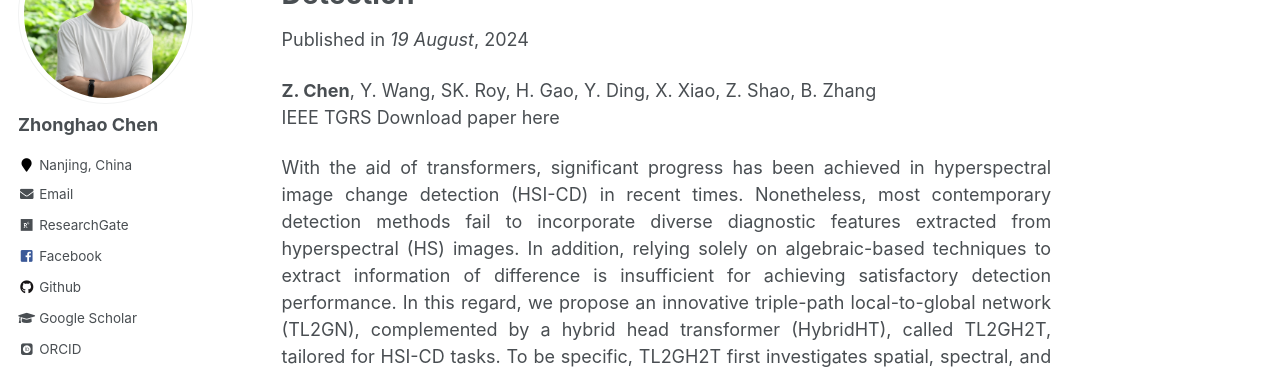
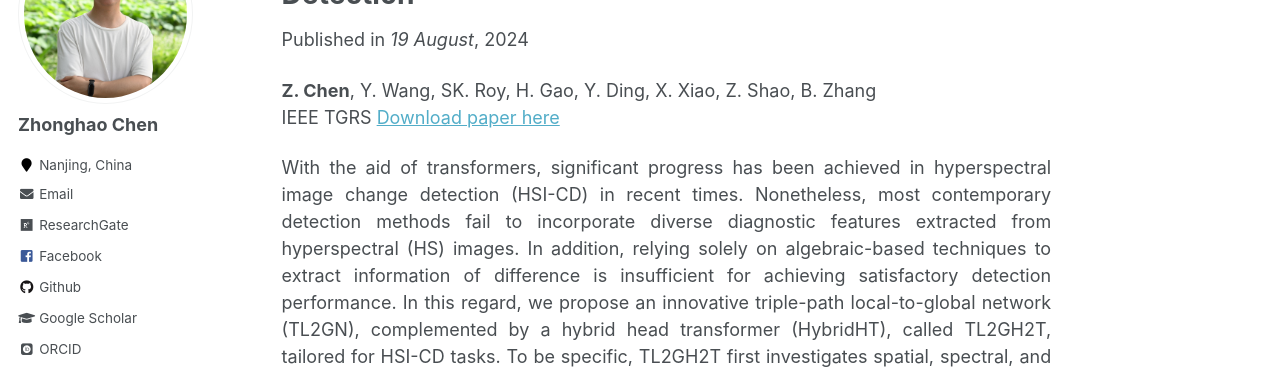
Before and after one commit to zhonghaochen/zhonghaochen.github.io, a Jekyll site: the page built from _publications/TL2GH²T: Triple-Path Local-to-Global Network With Hybrid Head Transformer for Hyperspectral Change Detection.md, in a window 1280 px wide and 1280 px high. Shown: the part 194-563 px from the top of the window. Built offline with Jekyll 4.4.1, drawn with Linux system fonts in a browser that asks for light colours; some web fonts are replaced; part of the change alters nothing that is shown.

```diff
--- a/_publications/TL2GH²T: Triple-Path Local-to-Global Network With Hybrid Head Transformer for Hyperspectral Change Detection.md
+++ b/_publications/TL2GH²T: Triple-Path Local-to-Global Network With Hybrid Head Transformer for Hyperspectral Change Detection.md
@@ -6,7 +6,7 @@ venue: '19 August'
 ---
 **Z. Chen**, Y. Wang, SK. Roy, H. Gao, Y. Ding, X. Xiao, Z. Shao, B. Zhang <br>
 IEEE TGRS
-Download paper here
+[Download paper here]([https://www.tandfonline.com/doi/abs/10.1080/01431161.2024.2370500](https://ieeexplore.ieee.org/document/10639462))
 
 <div style="text-align: justify;">
 With the aid of transformers, significant progress has been achieved in hyperspectral image change detection (HSI-CD) in recent times. Nonetheless, most contemporary detection methods fail to incorporate diverse diagnostic features extracted from hyperspectral (HS) images. In addition, relying solely on algebraic-based techniques to extract information of difference is insufficient for achieving satisfactory detection performance. In this regard, we propose an innovative triple-path local-to-global network (TL2GN), complemented by a hybrid head transformer (HybridHT), called TL2GH2T, tailored for HSI-CD tasks. To be specific, TL2GH2T first investigates spatial, spectral, and spatial–spectral features from a local-to-global perspective. Then, a novel spatial and spectral token fusion (SSTF) module is developed to integrate the above three tokenized features, producing discriminative features from two HS images separately. Moreover, drawing inspiration from chromosomal crossover mechanisms, we propose a HybridHT. Its goal is to simultaneously learn cross correlation and self-correlation information of bitemporal features from a global perspective, producing highly discriminative distinctions. Our approach, validated through extensive experimentation on four varied HS benchmarks, exhibits exceptional performance in HSI-CD, outperforming contemporary methods in both visual and quantitative evaluations.
```
